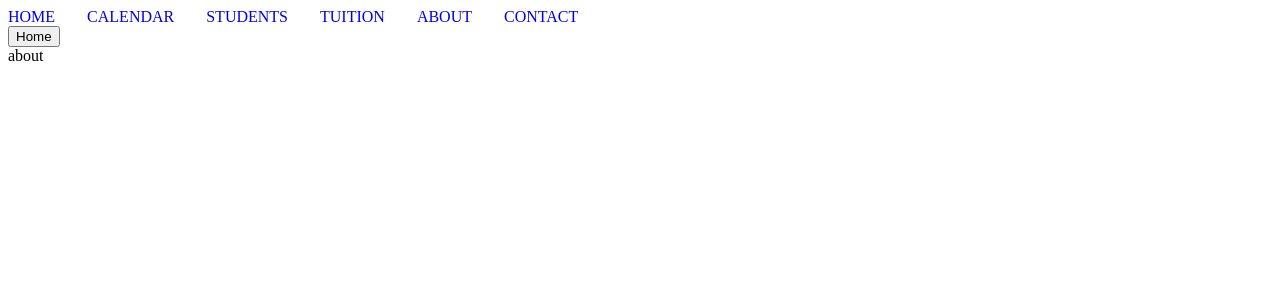
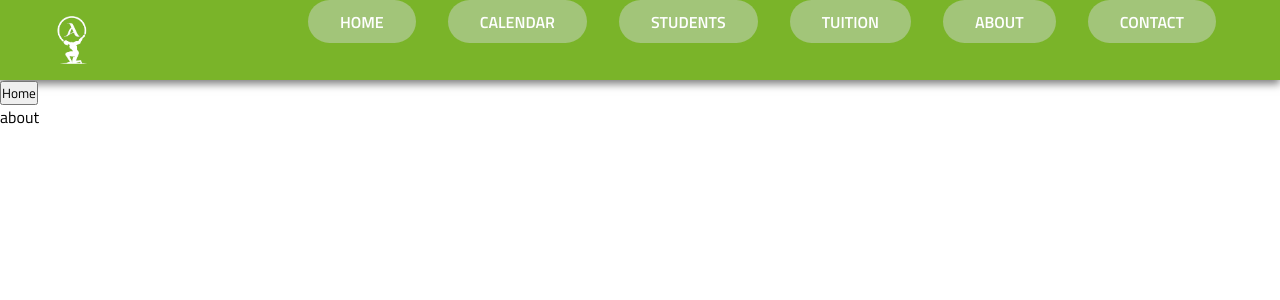
Before and after one commit to badao729/AcademyAtlas_YingXiu, a Next.js app in the folder frontend/: page /about in a window 1280 px wide. Shown: the top 300 px of the page. Built offline with nearby package versions, Linux system fonts and the light colour scheme.

Commit message:
finish calendar styling

```diff
--- a/frontend/src/app/(pages)/calendar/AddClass.scss
+++ b/frontend/src/app/(pages)/calendar/AddClass.scss
@@ -9,16 +9,70 @@
 //     cursor: pointer;
 // }
 
-button{
+button {
+  border: none;
+  border-radius: 5px;
+  font-size: 1.1rem;
+  font-weight: 600;
+  padding: 0.2rem 1rem;
+  margin-right: 1rem;
   margin-top: 1rem;
+  background-color: #A2C579;
+  color: white;
+
+  &:hover {
+    background-color: #f6fcea;
+    color: black;
+    box-shadow: 0 4px 8px rgba(0, 0, 0, 0.5);
   }
 
-.ReactModal__Content.ReactModal__Content--after-open{
+}
+
+label {
+  font-weight: 700;
+  color: #417c0b;
+  font-size: 1.1rem;
+}
+
+input {
+  padding: 0.3rem 1rem;
+  font-size: 1.1rem;
+  border-radius: 5px;
+  border: none;
+  background-color: #f3f2f2;
+  margin: 0.8rem 0;
+  color: #22360f;
+  font-size: 1.1rem;
+  font-weight: 600;
+  width: 15.9rem;
+
+  &::placeholder {
+    padding-left: 0.5rem;
+  }
+
+  &:hover,
+  &:active &:focus {
+    background-color: #cde2b8;
+    // color:rgb(0, 0, 0);
+
+    &::placeholder {
+      color: white;
+      padding-left: 0.5rem;
+    }
+  }
+
+  &:focus {
+    border: none;
+    outline: none;
+  }
+}
+
+.ReactModal__Content.ReactModal__Content--after-open {
   width: 18.5rem;
   height: 35rem;
 }
 
-.rdtDays{
+.rdtDays {
   padding: 0;
 }
 
@@ -26,6 +80,7 @@ button{
 .rdt {
   position: relative;
 }
+
 .rdtPicker {
   display: none;
   position: absolute;
@@ -34,12 +89,14 @@ button{
   margin-top: 1px;
   z-index: 99999 !important;
   background: #fff;
-    box-shadow: 0 1px 3px rgba(0,0,0,.1);
+  box-shadow: 0 1px 3px rgba(0, 0, 0, .1);
   border: 1px solid #dddddd;
 }
+
 .rdtOpen .rdtPicker {
   display: block;
 }
+
 .rdtStatic .rdtPicker {
   box-shadow: none;
   position: static;
@@ -53,14 +110,17 @@ button{
   width: 100%;
   margin: 0;
 }
+
 .rdtPicker td,
 .rdtPicker th {
   text-align: center;
   height: 28px;
 }
+
 .rdtPicker td {
   cursor: pointer;
 }
+
 .rdtPicker td.rdtDay:hover,
 .rdtPicker td.rdtHour:hover,
 .rdtPicker td.rdtMinute:hover,
@@ -69,13 +129,16 @@ button{
   background: #eeeeee;
   cursor: pointer;
 }
+
 .rdtPicker td.rdtOld,
 .rdtPicker td.rdtNew {
   color: #999999;
 }
+
 .rdtPicker td.rdtToday {
   position: relative;
 }
+
 .rdtPicker td.rdtToday:before {
   content: '';
   display: inline-block;
@@ -86,15 +149,18 @@ button{
   bottom: 4px;
   right: 4px;
 }
+
 .rdtPicker td.rdtActive,
 .rdtPicker td.rdtActive:hover {
   background-color: #428bca;
   color: #fff;
   text-shadow: 0 -1px 0 rgba(0, 0, 0, 0.25);
 }
+
 .rdtPicker td.rdtActive.rdtToday:before {
   border-bottom-color: #fff;
 }
+
 .rdtPicker td.rdtDisabled,
 .rdtPicker td.rdtDisabled:hover {
   background: none;
@@ -105,26 +171,31 @@ button{
 .rdtPicker td span.rdtOld {
   color: #999999;
 }
+
 .rdtPicker td span.rdtDisabled,
 .rdtPicker td span.rdtDisabled:hover {
   background: none;
   color: #999999;
   cursor: not-allowed;
 }
+
 .rdtPicker th {
   border-bottom: 1px solid #f9f9f9;
 }
+
 .rdtPicker .dow {
   width: 14.2857%;
   border-bottom: none;
   cursor: default;
 }
+
 .rdtPicker th.rdtSwitch {
   font-size: 15px;
   width: 100px;
   color: rgba(0, 0, 0, 0.87);
   font-weight: 500;
 }
+
 .rdtPicker th.rdtNext,
 .rdtPicker th.rdtPrev {
   font-size: 21px;
@@ -134,11 +205,16 @@ button{
 .rdtPrev span,
 .rdtNext span {
   display: block;
-    -webkit-touch-callout: none; /* iOS Safari */
-    -webkit-user-select: none;   /* Chrome/Safari/Opera */
-    -khtml-user-select: none;    /* Konqueror */
-    -moz-user-select: none;      /* Firefox */
-    -ms-user-select: none;       /* Internet Explorer/Edge */
+  -webkit-touch-callout: none;
+  /* iOS Safari */
+  -webkit-user-select: none;
+  /* Chrome/Safari/Opera */
+  -khtml-user-select: none;
+  /* Konqueror */
+  -moz-user-select: none;
+  /* Firefox */
+  -ms-user-select: none;
+  /* Internet Explorer/Edge */
   user-select: none;
 }
 
@@ -148,9 +224,11 @@ button{
   color: #999999;
   cursor: not-allowed;
 }
+
 .rdtPicker thead tr:first-child th {
   cursor: pointer;
 }
+
 .rdtPicker thead tr:first-child th:hover {
   background: #eeeeee;
 }
@@ -164,6 +242,7 @@ button{
   background: none;
   cursor: pointer;
 }
+
 .rdtPicker button:hover {
   background-color: #eee;
 }
@@ -179,6 +258,7 @@ button{
   width: 25%;
   cursor: pointer;
 }
+
 td.rdtMonth:hover,
 td.rdtYear:hover {
   background: #eee;
@@ -189,7 +269,7 @@ button{
   padding-left: 1rem;
 }
 
-  .rdtCounters > div {
+.rdtCounters>div {
   float: left;
 }
 
@@ -211,16 +291,23 @@ button{
   cursor: pointer;
   display: block;
 
-    -webkit-touch-callout: none; /* iOS Safari */
-    -webkit-user-select: none;   /* Chrome/Safari/Opera */
-    -khtml-user-select: none;    /* Konqueror */
-    -moz-user-select: none;      /* Firefox */
-    -ms-user-select: none;       /* Internet Explorer/Edge */
+  -webkit-touch-callout: none;
+  /* iOS Safari */
+  -webkit-user-select: none;
+  /* Chrome/Safari/Opera */
+  -khtml-user-select: none;
+  /* Konqueror */
+  -moz-user-select: none;
+  /* Firefox */
+  -ms-user-select: none;
+  /* Internet Explorer/Edge */
   user-select: none;
 }
+
 .rdtCounter .rdtBtn:hover {
   background: #eee;
 }
+
 .rdtCounter .rdtCount {
   height: 20%;
   font-size: 1.2em;
--- a/frontend/src/app/components/header/Header.jsx
+++ b/frontend/src/app/components/header/Header.jsx
@@ -3,7 +3,7 @@
 export default function Header() {
     return (
         <>
-            <div>header testing</div>
+            <div>Not in use</div>
 
         </>
     )
--- a/frontend/src/app/components/nav/Nav.jsx
+++ b/frontend/src/app/components/nav/Nav.jsx
@@ -7,24 +7,30 @@ export default function Nav() {
 
 
     return (
-        <section className="nav">
+        <section className="navigation">
+
+            <img className="navigation-logo"
+                src="/icons/whiteAll.png"
+                alt="logo" />
+            <div className="button-container">
                 <div>
-                <Link href="/">HOME</Link>
+                    <Link href="/"><button>HOME</button></Link>
                 </div>
                 <div>
-                <Link href="/calendar">CALENDAR</Link>
+                    <Link href="/calendar"><button>CALENDAR</button></Link>
                 </div>
                 <div>
-                <Link href="/students">STUDENTS</Link>
+                    <Link href="/students"><button>STUDENTS</button></Link>
                 </div>
                 <div>
-                <Link href="/tuition">TUITION</Link>
+                    <Link href="/tuition"><button>TUITION</button></Link>
                 </div>
                 <div>
-                <Link href="/about">ABOUT</Link>
+                    <Link href="/about"><button>ABOUT</button></Link>
                 </div>
                 <div>
-                <Link href="/contact">CONTACT</Link>
+                    <Link href="/contact"><button>CONTACT</button></Link>
+                </div>
             </div>
 
         </section>
--- a/frontend/src/app/components/nav/nav.scss
+++ b/frontend/src/app/components/nav/nav.scss
@@ -1,3 +1,8 @@
+@use "../../../styles/partials/global" as *;
+@use "../../../styles/partials/variables" as *;
+@use"../../../styles/partials/animation" as *;
+
+
 a:hover {
     text-decoration: none;
 }
@@ -6,15 +11,57 @@ a:active {
     text-decoration: none;
 }
 
-a{
+a {
     text-decoration: none;
 }
 
-div{
+div {
     padding-right: 2rem;
 }
 
-.nav{
+
+.anima-loading {
+    position: fixed;
+    top: 50%;
+    left: 50%;
+    transform: translate(-50%, -50%);
+}
+
+
+.navigation {
     display: flex;
     flex-direction: row;
+    justify-content: space-between;
+    // position: relative;
+    box-shadow: 0 4px 8px rgba(0, 0, 0, 0.5);
+    background-color: $Green;
+
+    &-logo {
+        width: 3rem;
+        margin: 1rem;
+        margin-left: 3rem;
+    }
+
 }
+
+.button-container {
+    display: flex;
+    flex-direction: row;
+    button {
+        border: none;
+        padding: 0.6rem 2rem;
+        border-radius: 30px;
+        font-size: 1rem;
+        font-weight: 600;
+
+        background-color: #A2C579;
+        color: white;
+
+        &:hover {
+            background-color: #f6fcea;
+            color: black;
+            box-shadow: 0 4px 8px rgba(0, 0, 0, 0.5);
+        }
+
+    }
+}
```
Also changed, not shown: frontend/src/app/(pages)/calendar/calendar.scss (+42 -2 lines), frontend/src/app/(pages)/calendar/page.jsx (+85 -21 lines), frontend/public/icons/whiteAll.png, frontend/src/app/components/button/Button.jsx (deleted). Lines whose indentation alone changed are shown as unchanged.
